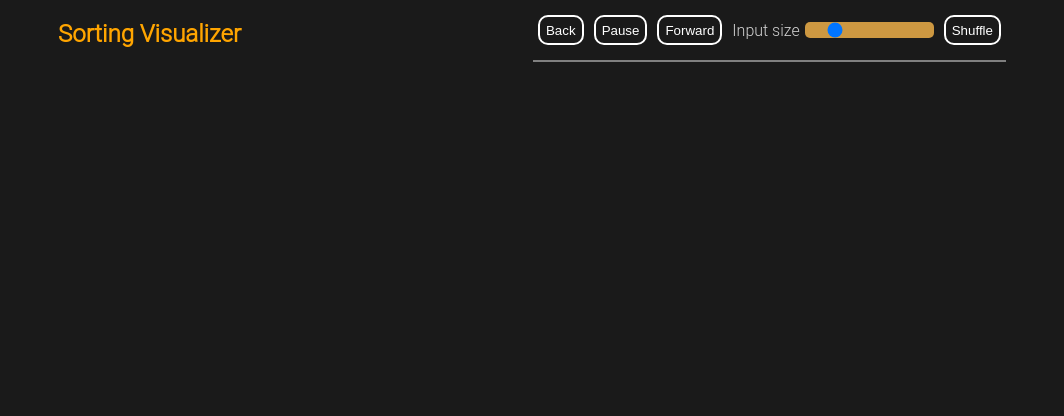
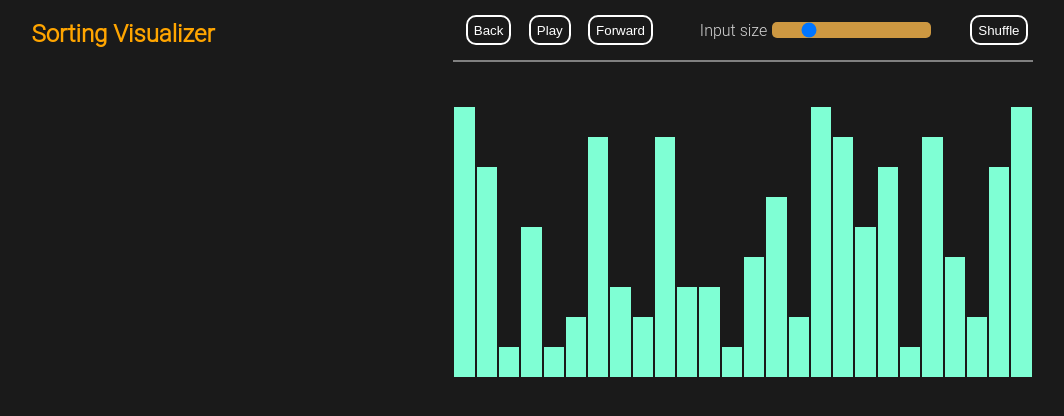
Before and after one commit to Ashley-Xu/Sorting-Visualization, a Next.js app: page /mergesort in a window 1280 px wide. Shown: the top 416 px of the page, without its empty margins (108-1172 px from the left). Built offline with nearby package versions, Linux system fonts and the light colour scheme.

Commit message:
add button onClick and a crude bar chart as visualizer

```diff
--- /dev/null
+++ b/components/barchart.js
@@ -0,0 +1,29 @@
+import React from "react";
+
+export default ({list, min, max}) => {
+    const base = 0.1;
+    const heights = list.map(v =>
+        base + (1 - base) * (v - min) / (max - min)
+    );
+    return (
+        <div className="container">
+            {heights.map((h, i) =>
+                <div className="bar" key={i} style={{height: `${h * 100}%`}}> </div>
+            )}
+            <style jsx>{`
+              div.container {
+                display: flex;
+                align-items: flex-end;
+                height: 100%;
+                justify-content: space-between;
+              }
+              div.bar {
+                margin: 0 1px;
+                min-width: 1px;
+                background: aquamarine;
+                flex-grow: 1;
+              }
+            `}</style>
+        </div>
+    );
+};
--- a/components/controls.js
+++ b/components/controls.js
@@ -35,9 +35,9 @@ const Slider = ({onChange, min, max, init, title = null}) => (
     </Group>
 );
 
-const Button = ({children}) => (
+const Button = ({children, onClick}) => (
     <>
-        <button>{children}</button>
+        <button onClick={onClick}>{children}</button>
         <style jsx>{`
           button {
             background: none;
@@ -54,18 +54,24 @@ const Button = ({children}) => (
 export default () => {
     const {
         N: [N, set_N],
-        step: [step, set_step]
+        step: [step, set_step],
+        paused: [paused, set_paused]
     } = useContext(VisualizerStates);
+    const reset = N => {
+        set_N(N);
+        set_step(0);
+        set_paused(true);
+    };
 
     return (
         <div>
             <Group>
-                <Button>Back</Button>
-                <Button>Pause</Button>
-                <Button>Forward</Button>
+                <Button onClick={() => set_step(step - 1)}>Back</Button>
+                <Button onClick={() => set_paused(!paused)}>{paused ? "Play" : "Pause"}</Button>
+                <Button onClick={() => set_step(step + 1)}>Forward</Button>
             </Group>
             <Space/>
-            <Slider onChange={set_N} title="Input size" min="1" max="500" init={N}/>
+            <Slider onChange={reset} title="Input size" min="1" max="500" init={N}/>
             <Space/>
             <Button>Shuffle</Button>
             <style jsx>{`
--- a/pages/[visualizer].js
+++ b/pages/[visualizer].js
@@ -3,10 +3,11 @@ import {useRouter} from "next/router";
 import Nav from "../components/nav";
 import Controls from "../components/controls";
 import {VisualizerStates} from "../components/contexts";
+import BarChart from "../components/barchart";
 
 export default () => {
     const N = useState(100);
-    const paused = useState(false);
+    const paused = useState(true);
     const step = useState(0);
     const provideStates = children =>
         <VisualizerStates.Provider
@@ -17,9 +18,15 @@ export default () => {
         <Nav>
             <div className="container">
                 <div className="controls"><Controls/></div>
+                <div className="visualizer"><BarChart
+                    list={[9, 7, 1, 5, 1, 2, 8, 3, 2, 8, 3, 3, 1, 4, 6, 2, 9, 8, 5, 7, 1, 8, 4, 2, 7, 9]}
+                    min={1}
+                    max={10}
+                /></div>
                 <style jsx>{`
                   div.container {
                     display: flex;
+                    flex-wrap: wrap;
                   }
                   div.controls {
                     width: 100%;
@@ -27,6 +34,12 @@ export default () => {
                     padding: 15px 0;
                     border-bottom: 2px solid grey;
                   }
+                  div.visualizer {
+                    width: 100%;
+                    min-height: 300px;
+                    margin: 0 20px;
+                    padding: 15px 0;
+                  }
                 `}</style>
             </div>
         </Nav>
```
